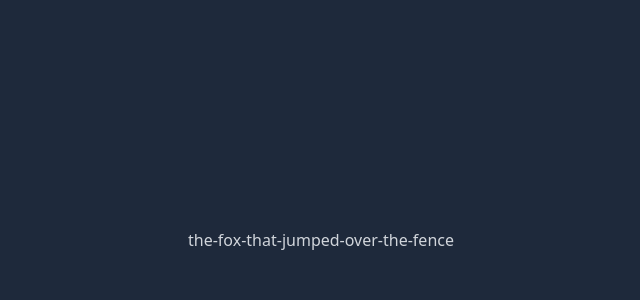
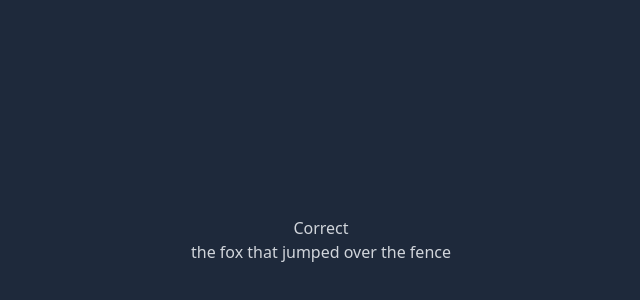
Before and after one commit to JaxonScott/shoefish-type-test, a Next.js app: page / in a window 1280 px wide. Shown: the part 160-460 px from the top of the page, without its empty margins (319-959 px from the left). Built offline with nearby package versions, Linux system fonts and the light colour scheme.

Commit message:
tracking user key input and comparing to given text

```diff
--- a/src/pages/index.tsx
+++ b/src/pages/index.tsx
@@ -1,8 +1,32 @@
 import { type NextPage } from "next";
 import Head from "next/head";
+import { ChangeEvent, useState, useEffect } from "react";
 
 const Home: NextPage = () => {
-  const testText = "the-fox-that-jumped-over-the-fence";
+  const [correct, setCorrect] = useState(true);
+  const [index, setIndex] = useState(0);
+  const [pressedKeys, setPressedKeys] = useState([]);
+  const testText = "the fox that jumped over the fence";
+
+  useEffect(() => {
+    const detectKeyDown = (e) => {
+      console.log("Clicked key: ", e.key);
+      if (e.key === testText[index] && e.key !== "Backspace") {
+        setIndex(index + 1);
+        setCorrect(correct);
+        setPressedKeys([...pressedKeys, e.key]);
+      } else if (e.key === "Backspace" && index >= 0) {
+        setPressedKeys(pressedKeys.slice(0, -1));
+        setIndex(index - 1);
+      } else {
+        setPressedKeys([...pressedKeys, e.key]);
+        setCorrect(false);
+      }
+    };
+
+    document.addEventListener("keydown", detectKeyDown, true);
+  }, [index]);
+
   return (
     <>
       <Head>
@@ -10,8 +34,12 @@ const Home: NextPage = () => {
         <meta name="description" content="Generated by create-t3-app" />
         <link rel="icon" href="/favicon.ico" />
       </Head>
-      <main className="flex h-screen w-full items-center justify-center">
+      <main className="flex h-screen w-full flex-col items-center justify-center">
+        <h1>{correct ? "Correct" : "not correct"}</h1>
         <h1>{testText}</h1>
+        <div>
+          <p>{pressedKeys.join("")}</p>
+        </div>
       </main>
     </>
   );
```
